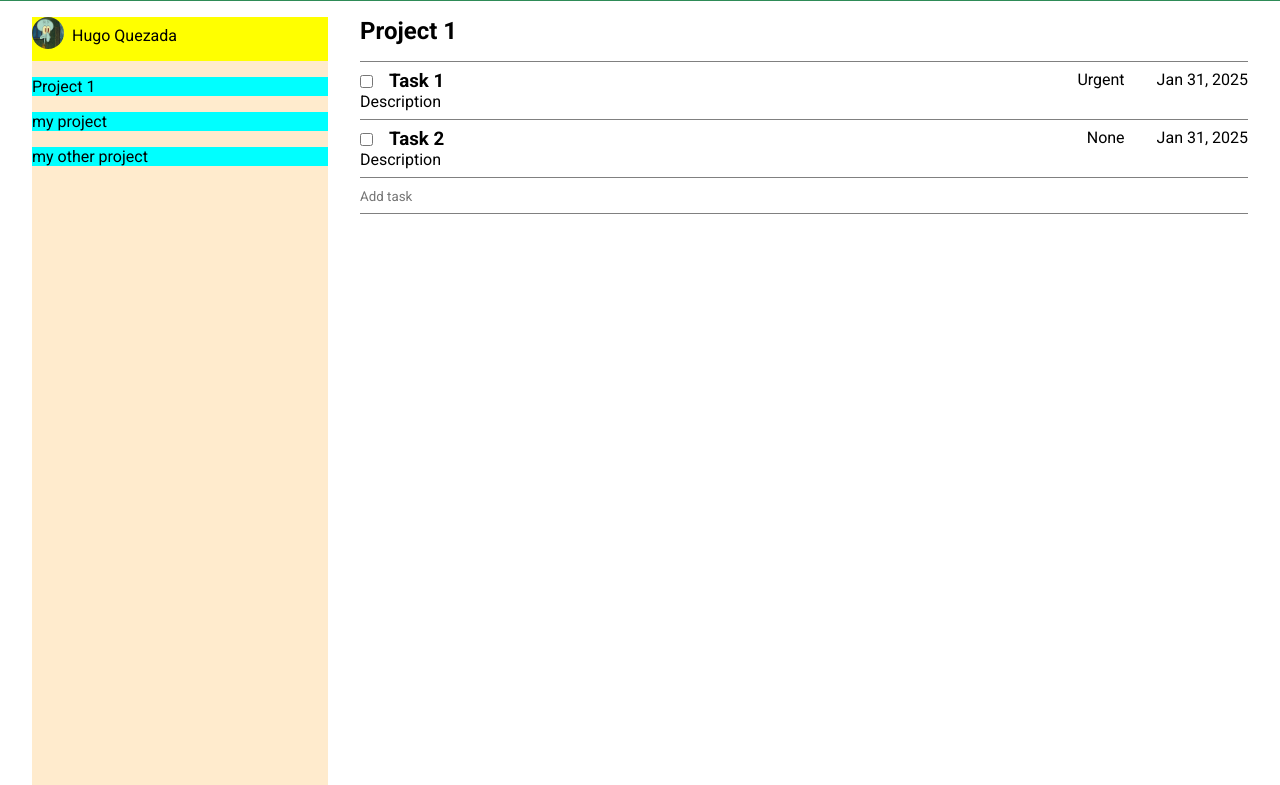
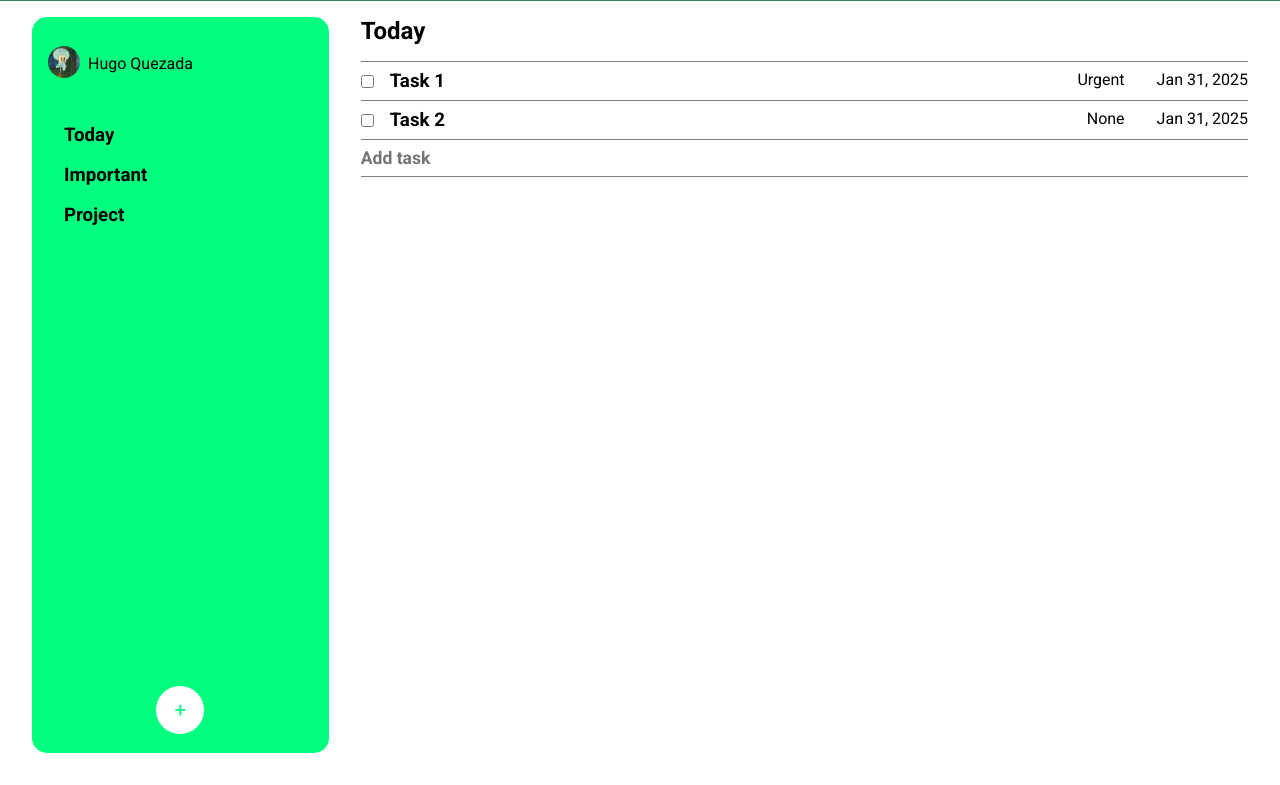
Before and after one commit to hquezada24/task-manager, a website built with webpack: page src/index.html in a window 1280 px wide. Shown: the part 31-816 px from the top of the page. Built offline with nearby package versions, Linux system fonts and the light colour scheme.

Commit message:
Change left menu color to green. Change menu p tags to h3 tags. change Project add input to button. Add hover styling.

```diff
--- a/src/index.html
+++ b/src/index.html
@@ -20,13 +20,22 @@
                 <div id="user"><p>Hugo Quezada</p></div>
             </div>
             <div id="projects">
-                <p>Project 1</p>
-                <p>my project</p>
-                <p>my other project</p>
+                <div class="project">
+                    <h3>Today</h3>
+                </div>
+                <div class="project">
+                    <h3>Important</h3>
+                </div>
+                <div class="project">
+                    <h3>Project</h3>
+                </div>
+            </div>
+            <div id="add-project">
+                <button id="add-project-input">+</button>
             </div>
         </div>
         <div id="list">
-            <h2 id="list-title">Project 1</h2>
+            <h2 id="list-title">Today</h2>
             <div class="task" id="task1">
                 <div class="title">
                     <div class="title-main">
@@ -38,7 +47,7 @@
                         <p class="due">Jan 31, 2025</p>
                     </div>
                 </div>
-                <p>Description</p>
+                <p class="description">Description</p>
             </div>
             <div class="task" id="task2">
                 <div class="title">
@@ -51,7 +60,7 @@
                         <p class="due">Jan 31, 2025</p>
                     </div>
                 </div>
-                <p>Description</p>
+                <p class="description">Description</p>
             </div>
             <div class="task" id="add">
                 <input type="text" placeholder="Add task">
--- a/src/index.js
+++ b/src/index.js
@@ -1,9 +1,16 @@
 import ToDo from "./manageTasks";
-import { compareAsc, format } from "date-fns";
+import { showDetails } from "./manageTasks";
 
-format(new Date(2002, 8, 11), "MMM do, yyyy");
-console.log(new Date(2002, 8, 11));
+/*
+* Things to do:
+Show description when hovering
+Be able to modify tasks
+add a task
+add a project
+modify projects
+select another project
+*/
 
-//prompt("Enter something: ");
+const list = document.querySelector("#list");
 
-//const task = prompt("Enter something: ");
+list.addEventListener("mouseover", showDetails);
--- a/src/manageTasks.js
+++ b/src/manageTasks.js
@@ -3,7 +3,22 @@ export default class ToDo {
         this.name = name;
         this.description = description;
     }
-    add(){
-
+    set taskName(name){
+        this.name = name;
+    }
+    set taskDescription(newDescription){
+        this.description = newDescription;
     }
 }
+
+export const showDetails = (e) => {
+    const target = e.target;
+
+    switch(target.id){
+        case "task1":
+            const pTag = document.querySelector("#task1 p");
+            pTag.style.display = "block";
+            break;
+    }
+
+}
--- a/src/style.css
+++ b/src/style.css
@@ -22,32 +22,40 @@ header {
 /* main section styling */
 
 main {
-    /* display: grid;
-    grid-template-columns: repeat(4, 1fr); */
     display: flex;
     height: calc(100vh - 2rem);
-    padding: 0 2rem;
-}
-#left, #list {
-    /* padding: 0 2rem; */
+    padding: 0 2rem 2rem 2rem;
 }
 
-/* left menu styling */
+/*
+* left menu styling
+*/
 
 #left {
-    /* grid-column: 1;
-    height: 100vh; */
-    background-color: blanchedalmond;
     width: 25%;
     height: 100%;
     margin-right: 2rem;
+    display: flex;
+    flex-direction: column;
+    background-color: #00FF7F;
+    color: black;
+    padding: 1rem 1rem 0 1rem;
+    border-radius: 15px;
 }
 
+/* left sections */
 #profile {
     display: flex;
-    background-color: yellow;
+    align-items: center;
 }
-
+#projects {
+    width: 100%;
+    height: 80%;
+}
+#profile, #add-project {
+    width: 100%;
+    height: 10%;
+}
 #pfp img {
     border-radius: 50%;
     width: 2rem;
@@ -62,20 +70,45 @@ main {
 #left div {
     margin-bottom: 0.5rem;
 }
-#projects {
-    display: grid;
-    grid-template-rows: repeat(auto, clamp(20px, 1.1rem, 50px));
-    gap: 0;
+.project{
+    display: flex;
+    align-items: center;
+    height: 2rem;
+    margin: 0.5rem 0;
 }
-#projects p{
-    background-color: aqua;
-    margin: 0.5rem 0;
+.project h3{
+    padding-left: 1rem;
+}
+.project:hover{
+    background-color: white;
+    border-radius: 15px;
+    box-shadow: 0 4px 8px 0 rgba(0,0,0,0.2), 0 3px 10px 0 rgba(0,0,0,0.19);
+}
+#add-project {
+    display: flex;
+    align-items: center;
+    justify-content: center;
+}
+#add-project-input{
+    width: 3rem;
+    height: 3rem;
+    border-radius: 50%;
+    border: none;
+    background-color: white;
+    color: #00FF7F;
+    font-size: 1.3rem;
+    text-align: center;
+    display: inline-block;
+}
+#add-project-input:hover{
+    background-color: seagreen;
+    color: white;
+    box-shadow: 0 4px 8px 0 rgba(0,0,0,0.2), 0 3px 10px 0 rgba(0,0,0,0.19);
 }
 
 /* to-do list styling */
 
 #list {
-    /* grid-column: 2 / span 3; */
     width: 75%;
 }
 
@@ -95,8 +128,12 @@ main {
 .task:last-of-type input, input:focus {
     border: none;
     outline: none;
+    width: 70%;
+    height: 100%;
+    font-size: 1.1rem;
+    font-weight: bold;
+    background-color: transparent;
 }
-
 .title {
     display: flex;
 }
@@ -119,3 +156,6 @@ main {
 .due {
     margin-left: 2rem;
 }
+.description {
+    display: none;
+}
```
